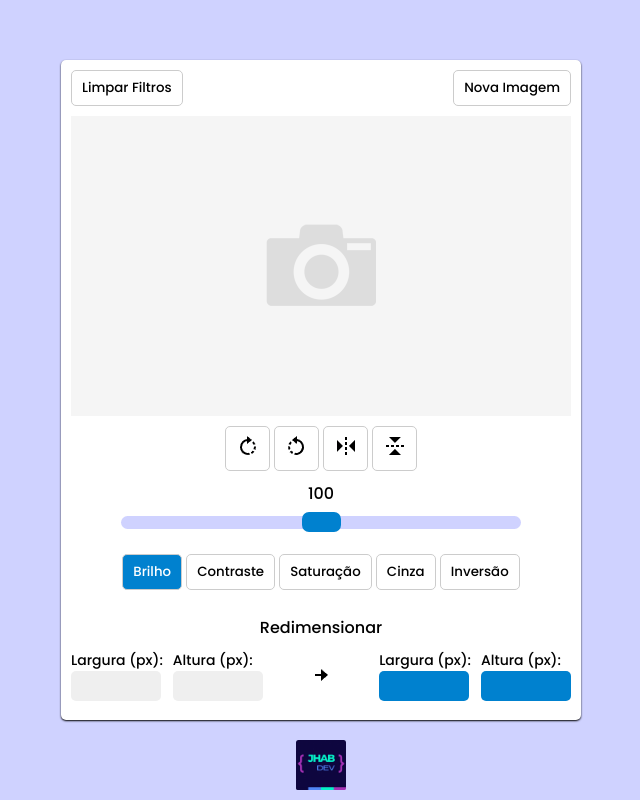
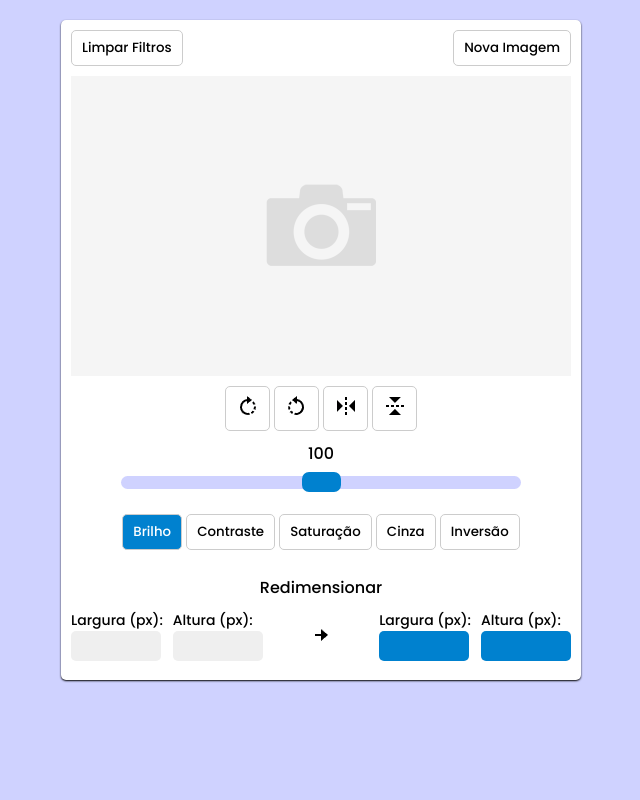
Before and after one commit to SrBaliardo/photo-editor, a plain HTML site: page index.html in a window 1280 px wide. Shown: the whole page, without its empty margins (319-959 px from the left). Drawn offline with nearby package versions, Linux system fonts and the light colour scheme.

Commit message:
adjust code and remove logo

```diff
--- a/index.html
+++ b/index.html
@@ -98,8 +98,6 @@
       </footer>
     </main>
 
-    <img src="./images/JHAB-Dev_logo.png" alt="jhab-dev-logo" class="logo" />
-
     <script src="./script.js"></script>
   </body>
 </html>
--- a/styles.css
+++ b/styles.css
@@ -5,13 +5,6 @@ body {
   align-items: center;
   justify-content: center;
   padding: 10px;
-  position: relative;
-}
-
-.logo {
-  width: 50px;
-  position: fixed;
-  bottom: 10px;
 }
 
 main {
@@ -21,7 +14,7 @@ main {
   padding: 10px;
   border-radius: 5px;
   box-shadow: 0 1px 2px;
-  margin-top: 50px;
+  margin-top: 10px;
 }
 
 header {
```
